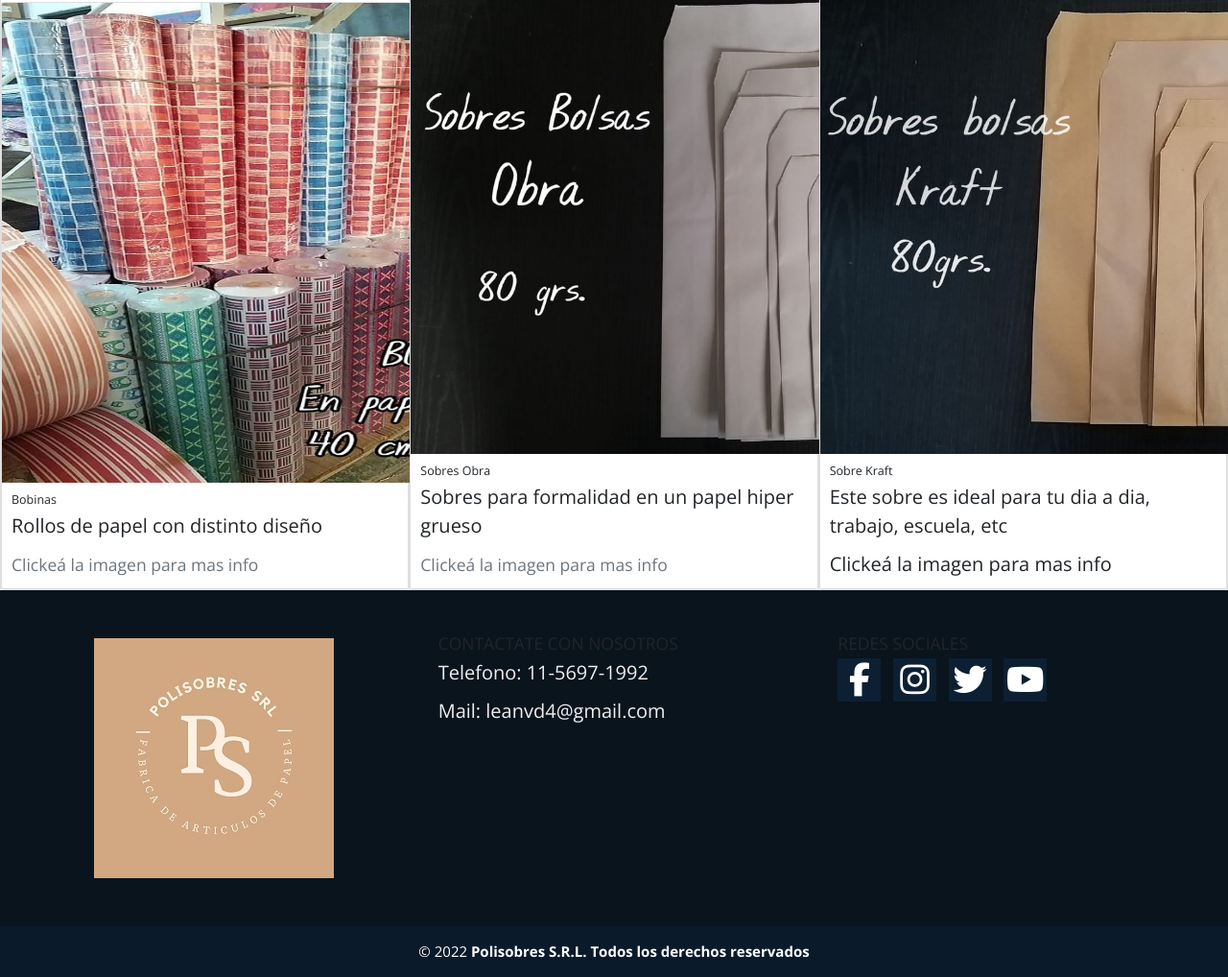
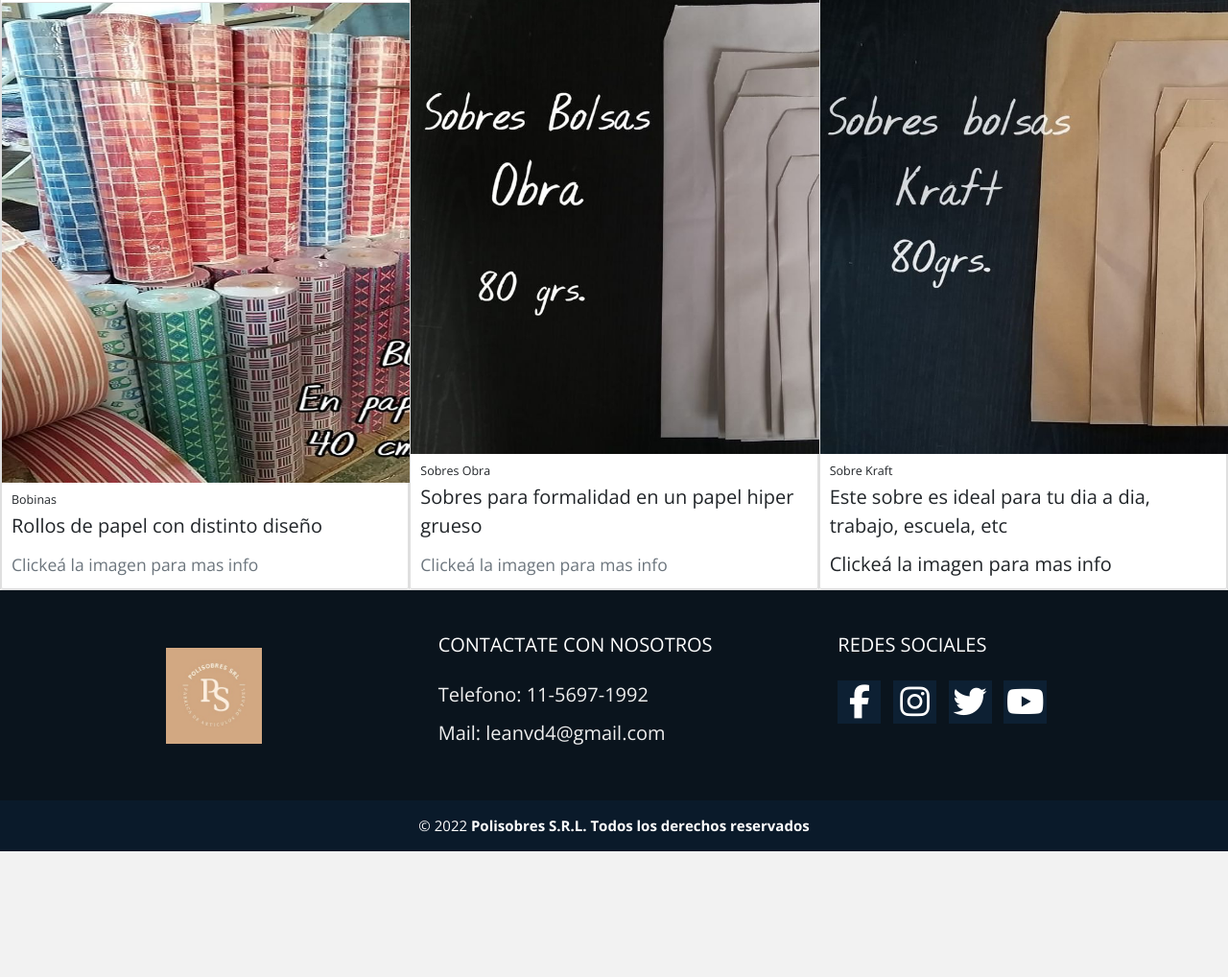
Before and after one commit to leanfabio1/Tercera-entrega-proyecto-final, a plain HTML site: page index.html in a window 1280 px wide. Shown: the part 990-2008 px from the top of the page at 96% size. After the commit the page ends 1877 px from the top, so only its background shows below. Drawn offline with nearby package versions, Linux system fonts and the light colour scheme; a web font is replaced by a local one.

Commit message:
tercera entrega

```diff
--- a/estilo.scss
+++ b/estilo.scss
@@ -298,9 +298,9 @@ h1{
   align-items: center;
 }
 .pie-pagina .grupo-1 .box figure img{
-    width: 250px;
+  width: 100px;
 }
-.pie-pagina .grupo-1 .box h2{
+.pie-pagina .grupo-1 .box h3{
   color: #fff;
   margin-bottom: 25px;
   font-size: 20px;
```
Also changed, not shown: estilo.css. Lines whose indentation alone changed are shown as unchanged.
